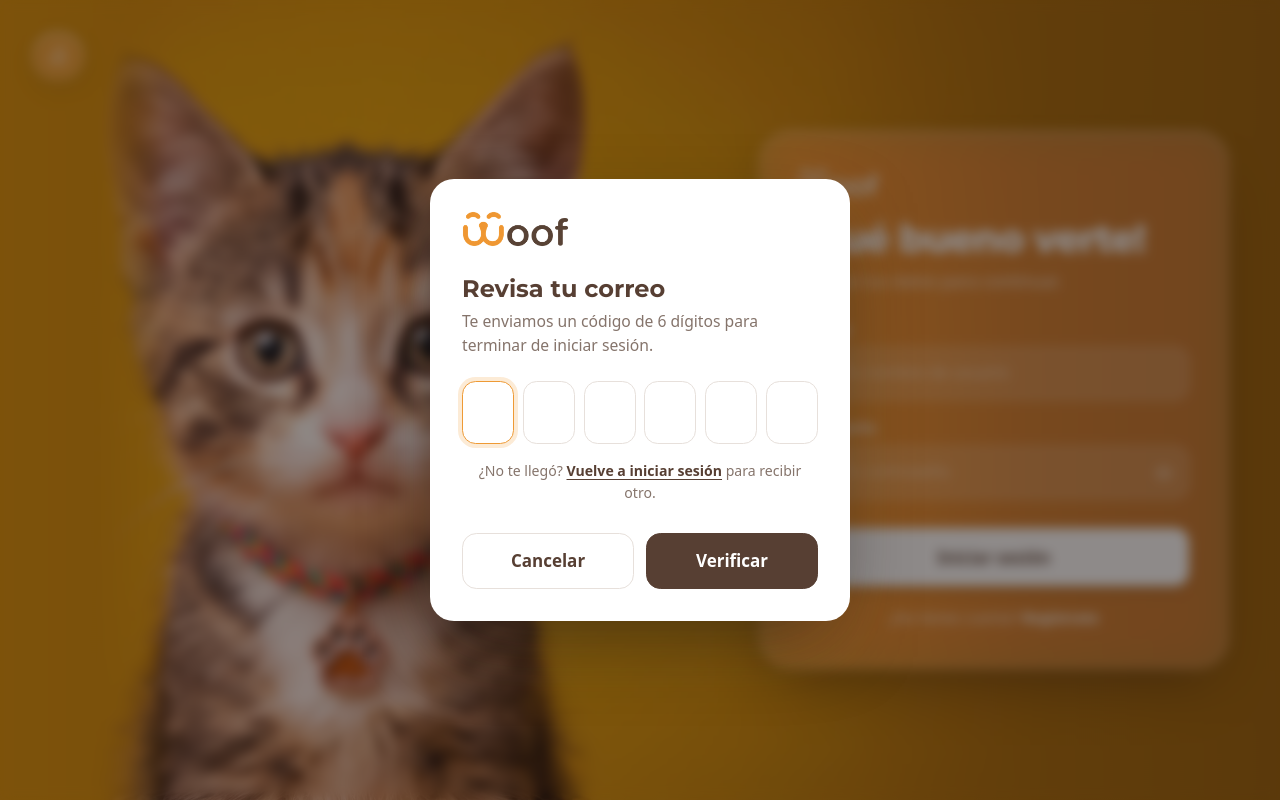
After one commit to josselyn12G/woof-vet-system, a Django app: template cuentas/templates/cuentas/verificar.html in a window 1280 px wide. The commit adds this page. Run offline with Django 5.2, Linux system fonts and the light colour scheme; the template is opened without the code that fills it: values that come from a table or form of the project are taken from there, others are empty.

Commit message:
feat(cuentas): agrega el doble factor con código por correo (#13)
* feat(config): configura el envío de correos con Gmail

* feat(cuentas): envía el código de verificación por correo

* feat(cuentas): pide el código por correo después de la contraseña

* feat(cuentas): verifica el código de acceso y su vencimiento

* feat(cuentas): agrega la vista para verificar el código

* feat(cuentas): muestra el código en una ventana emergente con 6 cuadros

* test(cuentas): prueba el doble factor por correo

```diff
--- a/cuentas/forms.py
+++ b/cuentas/forms.py
@@ -1,4 +1,6 @@
+from django import forms
 from django.contrib.auth.forms import UserCreationForm
+from django.core.validators import RegexValidator
 
 from .models import Usuario
 
@@ -14,3 +16,7 @@ class RegistroForm(UserCreationForm):
             'email': 'Correo',
             'telefono': 'Teléfono',
         }
+
+
+class VerificarCodigoForm(forms.Form):
+    codigo = forms.CharField(label='Código', max_length=6, min_length=6, validators=[RegexValidator(r'^\d{6}$', 'Escribe los 6 números del código.')])
--- a/cuentas/static/cuentas/css/cuentas.css
+++ b/cuentas/static/cuentas/css/cuentas.css
@@ -846,3 +846,218 @@
     margin-bottom: 0.85rem;
   }
 }
+
+/* =========================================================
+   4. Verificar: ventana emergente (pop-up) con el código en 6 cuadros
+   ========================================================= */
+/* Capa que cubre toda la pantalla, encima del login: lo oscurece y lo desenfoca un poco.
+   La ventana queda centrada; si no cabe (celular acostado), se hace scroll dentro de la capa. */
+.verificar {
+  position: fixed;
+  inset: 0;
+  z-index: 50;
+  display: grid;
+  grid-template-columns: minmax(0, 1fr);   /* la columna puede encogerse: si no, el ancho natural de los inputs la estira */
+  place-items: center;
+  padding: 1rem;
+  overflow-y: auto;
+  background: rgba(31, 23, 20, 0.5);
+  backdrop-filter: blur(6px);
+  -webkit-backdrop-filter: blur(6px);
+  animation: verificar-oscurecer 300ms ease both;
+}
+
+@keyframes verificar-oscurecer {
+  from {
+    opacity: 0;
+  }
+}
+
+.verificar__ventana {
+  width: 100%;
+  max-width: 420px;
+  padding: 2rem;
+  border-radius: 1.5rem;
+  background: #fff;
+  box-shadow: 0 30px 80px -20px rgba(31, 23, 20, 0.55);
+  animation: verificar-entrar 450ms var(--woof-curva) 100ms both;   /* aparece justo después de oscurecerse el fondo */
+}
+
+@keyframes verificar-entrar {
+  from {
+    opacity: 0;
+    transform: translateY(12px) scale(0.97);
+  }
+}
+
+.verificar__logo {
+  display: block;
+  width: auto;
+  height: 2.25rem;
+  margin-bottom: 1.75rem;
+}
+
+.verificar__titulo {
+  margin: 0 0 0.4rem;
+  font-size: 1.5rem;
+  font-weight: 700;
+}
+
+.verificar__texto {
+  margin: 0 0 1.5rem;
+  color: var(--woof-gris-calido);
+  font-size: 0.98rem;
+  line-height: 1.5;
+}
+
+/* Campo normal (se ve solo si no hay JavaScript) */
+.otp__real {
+  width: 100%;
+  padding: 0.85rem 1rem;
+  border: 1px solid #e7e0db;
+  border-radius: 0.9rem;
+  font-size: 1.5rem;
+  letter-spacing: 0.5em;
+  text-align: center;
+}
+
+/* Los 6 cuadros: se reparten el ancho, así caben también en un celular angosto */
+.otp__cajas {
+  display: flex;
+  gap: 0.55rem;
+}
+
+.otp__caja {
+  flex: 1;
+  min-width: 0;
+  aspect-ratio: 5 / 6;
+  border: 1px solid #e7e0db;
+  border-radius: 0.85rem;
+  background: #fff;
+  color: var(--woof-marron);
+  font-family: var(--woof-fuente-titulos);
+  font-size: clamp(1.4rem, 6vw, 2rem);
+  font-weight: 600;
+  text-align: center;
+  caret-color: var(--woof-marca);
+  transition: border-color 150ms ease, box-shadow 150ms ease, background-color 150ms ease;
+}
+
+.otp__caja--llena {
+  background: var(--woof-fondo-suave);
+}
+
+.otp__caja:focus {
+  outline: none;
+  border-color: var(--woof-marca);
+  box-shadow: 0 0 0 4px rgba(238, 154, 53, 0.2);
+}
+
+/* Código incorrecto o incompleto: bordes rojos y una sacudida corta */
+.otp--error .otp__caja,
+.otp--error .otp__real {
+  border-color: #e0846f;
+}
+
+.otp--error .otp__cajas {
+  animation: verificar-sacudir 350ms ease;
+}
+
+@keyframes verificar-sacudir {
+  20%, 60% { transform: translateX(-5px); }
+  40%, 80% { transform: translateX(5px); }
+}
+
+.verificar__error {
+  display: flex;
+  gap: 0.4rem;
+  margin: 0.75rem 0 0;
+  color: #9b2c1f;
+  font-size: 0.88rem;
+}
+
+.verificar__reenviar {
+  margin: 1rem 0 0;
+  color: var(--woof-gris-calido);
+  font-size: 0.88rem;
+  text-align: center;
+}
+
+.verificar__reenviar a {
+  color: var(--woof-marron);
+  font-weight: 600;
+  text-underline-offset: 3px;
+}
+
+.verificar__reenviar a:hover {
+  color: var(--woof-primario);
+}
+
+/* Cancelar y Verificar, del mismo ancho */
+.verificar__acciones {
+  display: grid;
+  grid-template-columns: 1fr 1fr;
+  gap: 0.75rem;
+  margin-top: 1.75rem;
+}
+
+.verificar__boton {
+  display: flex;
+  align-items: center;
+  justify-content: center;
+  padding: 0.85rem 1rem;
+  border-radius: 0.9rem;
+  font-weight: 600;
+  text-decoration: none;
+  transition: background-color 150ms ease, border-color 150ms ease, transform 100ms ease-out;
+}
+
+.verificar__boton:active {
+  transform: scale(0.97);
+}
+
+.verificar__boton:focus-visible {
+  outline: 2px solid var(--woof-marca);
+  outline-offset: 3px;
+}
+
+.verificar__boton--secundario {
+  border: 1px solid #e7e0db;
+  background: #fff;
+  color: var(--woof-marron);
+}
+
+.verificar__boton--secundario:hover {
+  border-color: #d6cbc4;
+  background: var(--woof-fondo-suave);
+  color: var(--woof-marron);
+}
+
+.verificar__boton--principal {
+  border: 1px solid var(--woof-marron);
+  background: var(--woof-marron);
+  color: #fff;
+}
+
+.verificar__boton--principal:hover {
+  border-color: var(--woof-marron-oscuro);
+  background: var(--woof-marron-oscuro);
+}
+
+@media (max-width: 400px) {
+  .verificar__ventana {
+    padding: 1.5rem 1.25rem;
+  }
+
+  .otp__cajas {
+    gap: 0.4rem;
+  }
+}
+
+@media (prefers-reduced-motion: reduce) {
+  .verificar,
+  .verificar__ventana,
+  .otp--error .otp__cajas {
+    animation: none;
+  }
+}
--- /dev/null
+++ b/cuentas/static/cuentas/js/verificar-codigo.js
@@ -0,0 +1,92 @@
+// Código de verificación en 6 cuadros (uno por dígito).
+// El formulario envía un solo campo, "codigo": este script lo oculta, dibuja los cuadros
+// y cada vez que cambian junta los dígitos en ese campo. Sin JavaScript, el campo normal sigue funcionando.
+document.querySelectorAll('[data-otp]').forEach((contenedor) => {
+  const real = contenedor.querySelector('.otp__real');
+  const formulario = contenedor.closest('form');
+  const largo = Number(real.maxLength) || 6;
+
+  // El campo real pasa a ser oculto (sin "required", porque el navegador no puede enfocar un campo oculto)
+  real.type = 'hidden';
+  real.value = '';
+
+  const grupo = document.createElement('div');
+  grupo.className = 'otp__cajas';
+  grupo.setAttribute('role', 'group');
+  grupo.setAttribute('aria-label', 'Código de verificación');
+
+  const cajas = Array.from({ length: largo }, (_, i) => {
+    const caja = document.createElement('input');
+    caja.className = 'otp__caja';
+    caja.type = 'text';
+    caja.inputMode = 'numeric';
+    caja.autocomplete = i === 0 ? 'one-time-code' : 'off';   // el celular sugiere el código del correo en el primero
+    caja.setAttribute('aria-label', `Dígito ${i + 1} de ${largo}`);
+    grupo.appendChild(caja);
+    return caja;
+  });
+
+  contenedor.appendChild(grupo);
+  cajas[0].focus();
+
+  const actualizar = () => {
+    real.value = cajas.map((caja) => caja.value).join('');
+    cajas.forEach((caja) => caja.classList.toggle('otp__caja--llena', caja.value !== ''));
+    contenedor.classList.remove('otp--error');                 // al corregir, se quita el rojo
+  };
+
+  // Reparte varios dígitos desde una caja (al pegar o con el autocompletado del celular)
+  const repartir = (desde, texto) => {
+    const digitos = texto.replace(/\D/g, '').slice(0, largo - desde).split('');
+    digitos.forEach((digito, j) => { cajas[desde + j].value = digito; });
+    actualizar();
+    const siguiente = cajas[desde + digitos.length];
+    (siguiente || formulario.querySelector('[type="submit"]')).focus();
+  };
+
+  cajas.forEach((caja, i) => {
+    caja.addEventListener('input', () => {
+      if (caja.value.length > 1) {
+        repartir(i, caja.value);
+        return;
+      }
+      caja.value = caja.value.replace(/\D/g, '');            // solo números
+      actualizar();
+      if (caja.value) {
+        (cajas[i + 1] || formulario.querySelector('[type="submit"]')).focus();
+      }
+    });
+
+    caja.addEventListener('paste', (evento) => {
+      evento.preventDefault();
+      repartir(i, evento.clipboardData.getData('text'));
+    });
+
+    caja.addEventListener('keydown', (evento) => {
+      if (evento.key === 'Backspace' && !caja.value && i > 0) {
+        cajas[i - 1].value = '';                                 // borrar en una caja vacía borra la anterior
+        cajas[i - 1].focus();
+        actualizar();
+        evento.preventDefault();
+      } else if (evento.key === 'ArrowLeft' && i > 0) {
+        cajas[i - 1].focus();
+      } else if (evento.key === 'ArrowRight' && i < largo - 1) {
+        cajas[i + 1].focus();
+      }
+    });
+
+    caja.addEventListener('focus', () => caja.select());
+  });
+
+  // Si falta algún dígito, no se envía: se marca y se enfoca el primer cuadro vacío
+  formulario.addEventListener('submit', (evento) => {
+    const vacia = cajas.find((caja) => !caja.value);
+    if (vacia) {
+      evento.preventDefault();
+      contenedor.classList.remove('otp--error');
+      void contenedor.offsetWidth;                               // reinicia la animación de "sacudir"
+      contenedor.classList.add('otp--error');
+      vacia.focus();
+    }
+  });
+});
--- a/cuentas/templates/cuentas/login.html
+++ b/cuentas/templates/cuentas/login.html
@@ -14,7 +14,8 @@
 
 {% block contenido %}
   {# Mismo diseño que el registro, espejado: foto a la izquierda y formulario de vidrio a la derecha #}
-  <section class="registro registro--derecha">
+  {# fondo_atributos: verificar.html lo usa para dejar el login de fondo, bloqueado (inert), detrás de su ventana #}
+  <section class="registro registro--derecha" {% block fondo_atributos %}{% endblock %}>
     <img class="registro__fondo" src="{% static 'cuentas/img/login.webp' %}" width="2400" height="1340" alt="">
 
     {# Botón de vidrio para volver a la portada (la página no tiene menú) #}
@@ -71,6 +72,9 @@
       <p class="registro__pie">¿No tienes cuenta? <a href="{% url 'cuentas:registro' %}">Regístrate</a></p>
     </div>
   </section>
+
+  {# Ventana emergente encima del login (la usa verificar.html para pedir el código) #}
+  {% block ventana %}{% endblock %}
 {% endblock %}
 
 {% block scripts %}
--- /dev/null
+++ b/cuentas/templates/cuentas/verificar.html
@@ -0,0 +1,57 @@
+{% extends 'cuentas/login.html' %}
+{% load static %}
+
+{% comment %}
+  Segundo paso del login: hereda la pantalla del login y la deja de fondo, bloqueada,
+  con una ventana emergente encima que pide el código del correo.
+{% endcomment %}
+
+{% block titulo %}Revisa tu correo · Woof{% endblock %}
+
+{# inert: el login de fondo no se puede usar ni enfocar con el teclado; aria-hidden: los lectores de pantalla lo ignoran #}
+{% block fondo_atributos %}inert aria-hidden="true"{% endblock %}
+
+{% block ventana %}
+  <div class="verificar">
+    <div class="verificar__ventana" role="dialog" aria-modal="true" aria-labelledby="verificar-titulo" aria-describedby="verificar-texto">
+      <img class="verificar__logo" src="{% static 'img/logo.png' %}" width="400" height="135" alt="Woof">
+
+      <h1 class="verificar__titulo" id="verificar-titulo">Revisa tu correo</h1>
+      <p class="verificar__texto" id="verificar-texto">Te enviamos un código de 6 dígitos para terminar de iniciar sesión.</p>
+
+      <form method="post" novalidate>
+        {% csrf_token %}
+
+        {% comment %}
+          Este es el campo real que recibe la vista (name="codigo").
+          verificar-codigo.js lo oculta y dibuja 6 cuadros; al escribir, junta los dígitos aquí.
+          Sin JavaScript, se ve y funciona como un campo normal.
+        {% endcomment %}
+        <div class="otp{% if form.codigo.errors %} otp--error{% endif %}" data-otp>
+          <label class="visually-hidden" for="{{ form.codigo.id_for_label }}">Código de verificación</label>
+          <input class="otp__real" type="text" name="{{ form.codigo.html_name }}" id="{{ form.codigo.id_for_label }}"
+                 inputmode="numeric" autocomplete="one-time-code" maxlength="6" pattern="\d{6}" required autofocus
+                 placeholder="000000">
+        </div>
+
+        {% if form.codigo.errors %}
+          <p class="verificar__error" role="alert">
+            <i class="bi bi-exclamation-circle" aria-hidden="true"></i>{{ form.codigo.errors.0 }}
+          </p>
+        {% endif %}
+
+        <p class="verificar__reenviar">¿No te llegó? <a href="{% url 'cuentas:login' %}">Vuelve a iniciar sesión</a> para recibir otro.</p>
+
+        <div class="verificar__acciones">
+          <a class="verificar__boton verificar__boton--secundario" href="{% url 'cuentas:login' %}">Cancelar</a>
+          <button type="submit" class="verificar__boton verificar__boton--principal">Verificar</button>
+        </div>
+      </form>
+    </div>
+  </div>
+{% endblock %}
+
+{% block scripts %}
+  {{ block.super }}
+  <script src="{% static 'cuentas/js/verificar-codigo.js' %}" defer></script>
+{% endblock %}
--- a/cuentas/urls.py
+++ b/cuentas/urls.py
@@ -6,7 +6,8 @@ app_name = 'cuentas'
 
 urlpatterns = [
     path('', views.InicioView.as_view(), name='inicio'),
-    path('login/', auth_views.LoginView.as_view(template_name='cuentas/login.html'), name='login'),
+    path('login/', views.LoginDosPasosView.as_view(), name='login'),
     path('logout/', auth_views.LogoutView.as_view(), name='logout'),
     path('registro/', views.RegistroView.as_view(), name='registro'),
+    path('verificar/', views.VerificarView.as_view(), name='verificar'),
 ]
```
Also changed, not shown: config/settings.py (+9 -0 lines), cuentas/services.py (added, +61 -0 lines), cuentas/templates/cuentas/correos/codigo.html (added, +61 -0 lines), cuentas/templates/cuentas/correos/codigo.txt (added, +12 -0 lines), cuentas/tests.py (+75 -3 lines), cuentas/views.py (+43 -2 lines), cuentas/static/cuentas/img/logo-correo.png (added).
